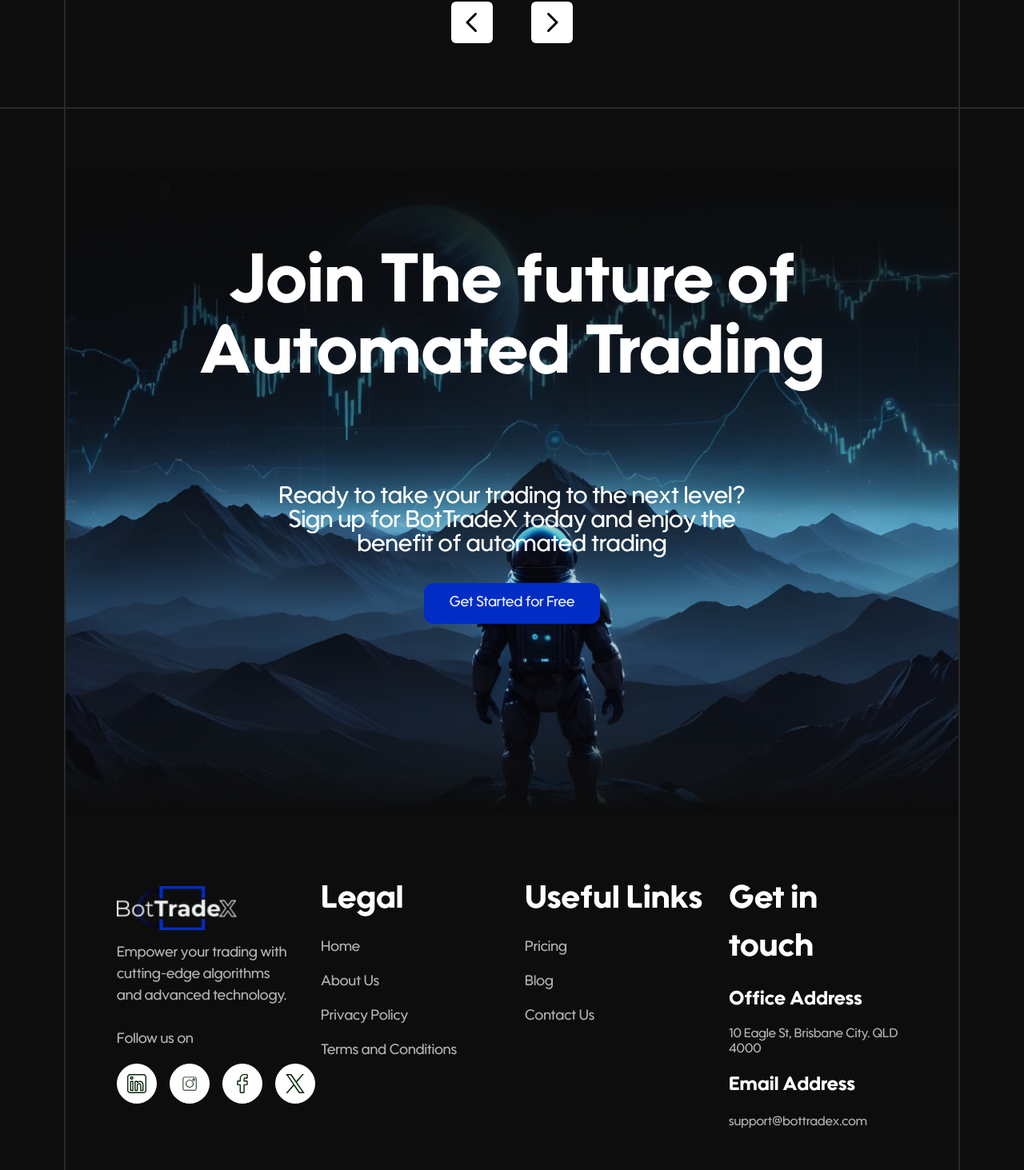
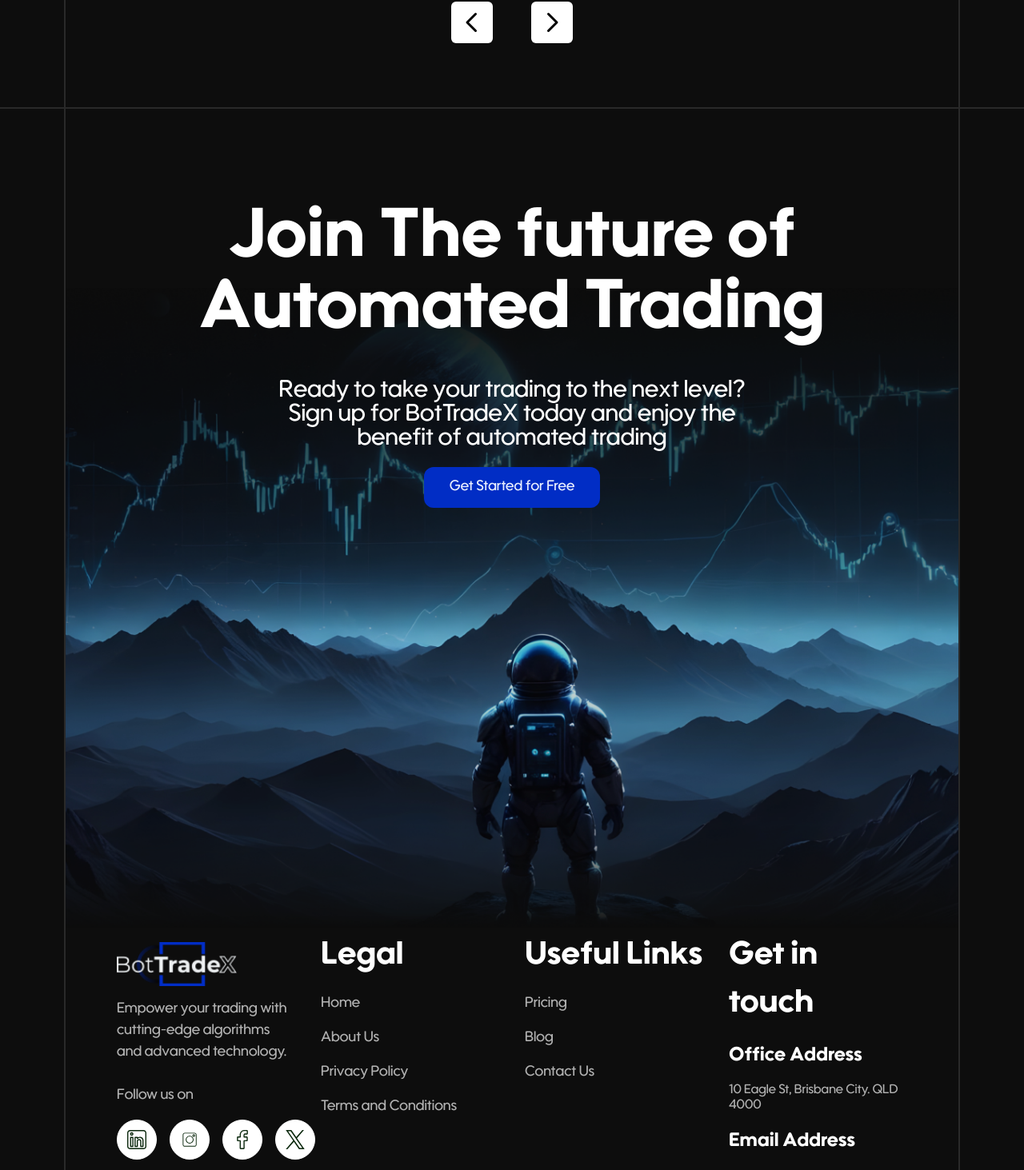
Before and after one commit to hs-07/bot-tradeX, a React (Create React App) app: page / in a window 1280 px wide. Shown: the part 9955-11418 px from the top of the page at 80% size. Built offline with nearby package versions, Linux system fonts and the light colour scheme.

Commit message:
section9 fixes

```diff
--- a/src/components/footer.jsx
+++ b/src/components/footer.jsx
@@ -17,7 +17,7 @@ const footer = () => {
     <>
       {" "}
       <div className="bg-background px-4 md:px-20">
-        <div className="grid grid-cols-1 md:grid-cols-2 lg:grid-cols-4 gap-8 pt-6 md:pt-40 pb-12 px-4 border-x-2 border-borderColor lg:px-16">
+        <div className="grid grid-cols-1 md:grid-cols-2 lg:grid-cols-4 gap-8 py-12 md:py-20 px-4 border-x-2 border-borderColor lg:px-16">
           <div className="gap-4 flex flex-col pt-3">
             <img
               src="/images/logo.png"
--- a/src/components/section-9.jsx
+++ b/src/components/section-9.jsx
@@ -3,17 +3,17 @@ import { Link } from "react-router-dom";
 
 const Section9 = () => {
   return (
-    <div className="px-4 md:px-20 bg-background h-full ">
-      <div className=" min-h-[70vh] md:min-h-screen relative w-full border-x-2 border-borderColor h-full bg-background">
-        <div className="absolute bottom-20 md:top-20 right-0">
+    <div className="px-4 md:px-20 bg-background h-full">
+      <div className=" min-h-[70vh] md:min-h-[950px] relative w-full border-x-2 border-borderColor h-full bg-background pb-[100px]">
+        <div className="absolute bottom-20 md:bottom-0 md:top-56 right-0">
           <img
             src={"/images/img-4.png"}
             alt="background"
             className="h-full w-full opacity-[0.8] md:h-screen object-cover w-screen "
           />
         </div>
-        <div className="z-[9] relative flex flex-col md:h-screen justify-center items-center gap-[32px] w-full py-6">
-          <div className="font-[600] text-[36px] md:text-[86px] text-white flex flex-col w-full items-center md:pb-16">
+        <div className="z-[9] relative flex flex-col md:h-screen justify-start items-center gap-[20px] w-full md:py-[100px]">
+          <div className="font-[600] text-[36px] md:text-[86px] text-white flex flex-col w-full items-center">
             <span className="-mb-4 md:-mb-10">Join The future of</span>
             <span className=""> Automated Trading</span>
           </div>
```
